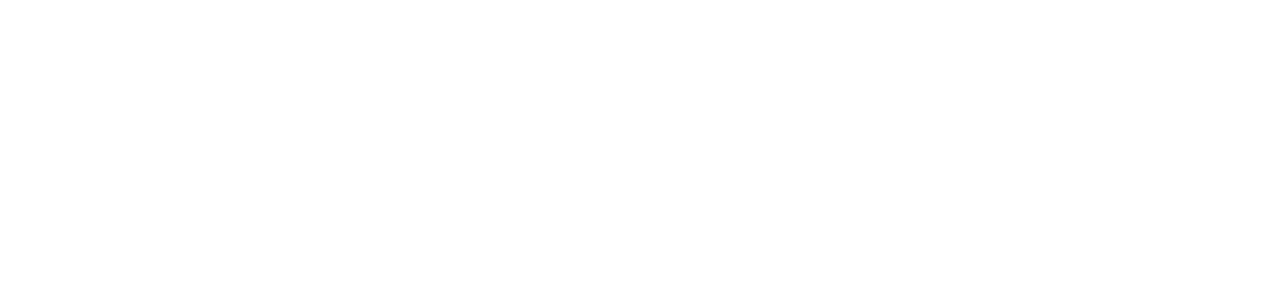
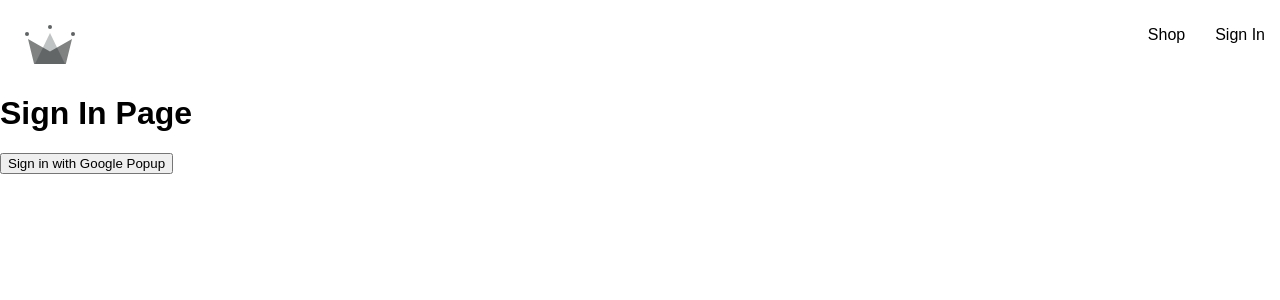
Before and after one commit to thekalpeshchoudhary/project-capstone, a React (Create React App) app: page /sign-in in a window 1280 px wide. Before the commit this address had no page. Shown: the top 300 px of the page. Built offline with nearby package versions, Linux system fonts and the light colour scheme; a web font is replaced by a local one.

Commit message:
added firebase libraries and added signin auth logic

```diff
--- a/package.json
+++ b/package.json
@@ -6,6 +6,7 @@
     "@testing-library/jest-dom": "^5.16.4",
     "@testing-library/react": "^13.3.0",
     "@testing-library/user-event": "^13.5.0",
+    "firebase": "^9.8.4",
     "react": "^18.2.0",
     "react-dom": "^18.2.0",
     "react-router-dom": "^6.3.0",
--- a/src/App.js
+++ b/src/App.js
@@ -1,10 +1,20 @@
 import Home from "./routes/home/home.component";
 import { Routes, Route } from "react-router-dom";
+import Navigation from "./routes/navigation/navigation.component";
+import SignIn from "./routes/sign-in/sign-in.component";
+
+const Shop = () => {
+  return <div>Shop</div>;
+};
 
 const App = () => {
   return (
     <Routes>
-      <Route path="/" element={<Home />} />
+      <Route path="/" element={<Navigation />}>
+        <Route index element={<Home />} />
+        <Route path="/shop" element={<Shop />} />
+        <Route path="/sign-in" element={<SignIn />} />
+      </Route>
     </Routes>
   );
 };
--- a/src/index.scss
+++ b/src/index.scss
@@ -1,6 +1,6 @@
 body {
   margin: 0;
-  font-family: 'Trispace', sans-serif;
+  font-family: "Trispace", sans-serif;
   -webkit-font-smoothing: antialiased;
   -moz-osx-font-smoothing: grayscale;
 }
@@ -9,3 +9,12 @@
   font-family: source-code-pro, Menlo, Monaco, Consolas, "Courier New",
     monospace;
 }
+
+a{
+  text-decoration: none;
+  color: black;
+}
+
+*{
+  box-sizing: border-box;
+}
--- /dev/null
+++ b/src/routes/navigation/navigation.component.jsx
@@ -0,0 +1,30 @@
+import { Outlet } from "react-router-dom";
+import { Fragment } from "react";
+import { Link } from "react-router-dom";
+
+import { ReactComponent as CrwnLogo } from "../../assets/crown.svg";
+
+import "./navigation.styles.scss";
+
+const Navigation = () => {
+  return (
+    <Fragment>
+      <div className="navigation">
+        <Link className="logo-container" to="/">
+          <CrwnLogo className='logo' />
+        </Link>
+        <div className="nav-links-container">
+          <Link className="nav-link" to="/shop">
+            Shop
+          </Link>
+          <Link className="nav-link" to="/sign-in">
+            Sign In
+          </Link>
+        </div>
+      </div>
+      <Outlet />
+    </Fragment>
+  );
+};
+
+export default Navigation;
--- /dev/null
+++ b/src/routes/navigation/navigation.styles.scss
@@ -0,0 +1,26 @@
+.navigation {
+  height: 70px;
+  width: 100%;
+  display: flex;
+  justify-content: space-between;
+  margin-bottom: 25px;
+
+  .logo-container {
+    height: 100%;
+    width: 70px;
+    padding: 25px;
+  }
+
+  .nav-links-container {
+    width: 50%;
+    height: 100%;
+    display: flex;
+    align-items: center;
+    justify-content: flex-end;
+
+    .nav-link {
+      padding: 10px 15px;
+      cursor: pointer;
+    }
+  }
+}
--- /dev/null
+++ b/src/routes/sign-in/sign-in.component.jsx
@@ -0,0 +1,20 @@
+import {
+  signInWithGooglePopup,
+  createUserDocumentFromAuth,
+} from "../../utils/firebase/firebase.utils";
+
+const SignIn = () => {
+  const logGoogleUser = async () => {
+    const { user } = await signInWithGooglePopup();
+    // console.log(response);
+    const userDocRef = await createUserDocumentFromAuth(user);
+  };
+  return (
+    <div>
+      <h1>Sign In Page</h1>
+      <button onClick={logGoogleUser}>Sign in with Google Popup</button>
+    </div>
+  );
+};
+
+export default SignIn;
--- /dev/null
+++ b/src/utils/firebase/firebase.utils.js
@@ -0,0 +1,55 @@
+import { initializeApp } from "firebase/app";
+import {
+  getAuth,
+  signInWithRedirect,
+  signInWithPopup,
+  GoogleAuthProvider,
+} from "firebase/auth";
+import { getFirestore, doc, getDoc, setDoc } from "firebase/firestore";
+
+// Your web app's Firebase configuration
+const firebaseConfig = {
+  apiKey: "AIzaSyAevuSJC0tJpnlud1snLwuvrFiOkXiNISg",
+  authDomain: "project-capstone-dfbcf.firebaseapp.com",
+  projectId: "project-capstone-dfbcf",
+  storageBucket: "project-capstone-dfbcf.appspot.com",
+  messagingSenderId: "549169365195",
+  appId: "1:549169365195:web:e2708f103d56de79d25b4e",
+};
+
+// Initialize Firebase
+const firebaseApp = initializeApp(firebaseConfig);
+
+const provider = new GoogleAuthProvider();
+provider.setCustomParameters({
+  prompt: "select_account",
+});
+
+export const auth = getAuth();
+export const signInWithGooglePopup = () => signInWithPopup(auth, provider);
+
+export const db = getFirestore();
+
+export const createUserDocumentFromAuth = async (userAuth) => {
+  const userDocRef = doc(db, "user", userAuth.uid);
+  console.log(userDocRef);
+
+  const userSnapShot = await getDoc(userDocRef);
+  console.log(userSnapShot.exists());
+
+  if (!userSnapShot.exists()) {
+    const { displayName, email } = userAuth;
+    const createdDate = new Date();
+
+    try {
+      await setDoc(userDocRef, {
+        displayName,
+        email,
+        createdDate,
+      });
+    } catch (error) {
+      console.log("Error creating the User ", error.message);
+    }
+  }
+  return userDocRef;
+};
```
Also changed, not shown: src/assets/crown.svg (added), 1 other file (tests, documents, lock files or other folders).
